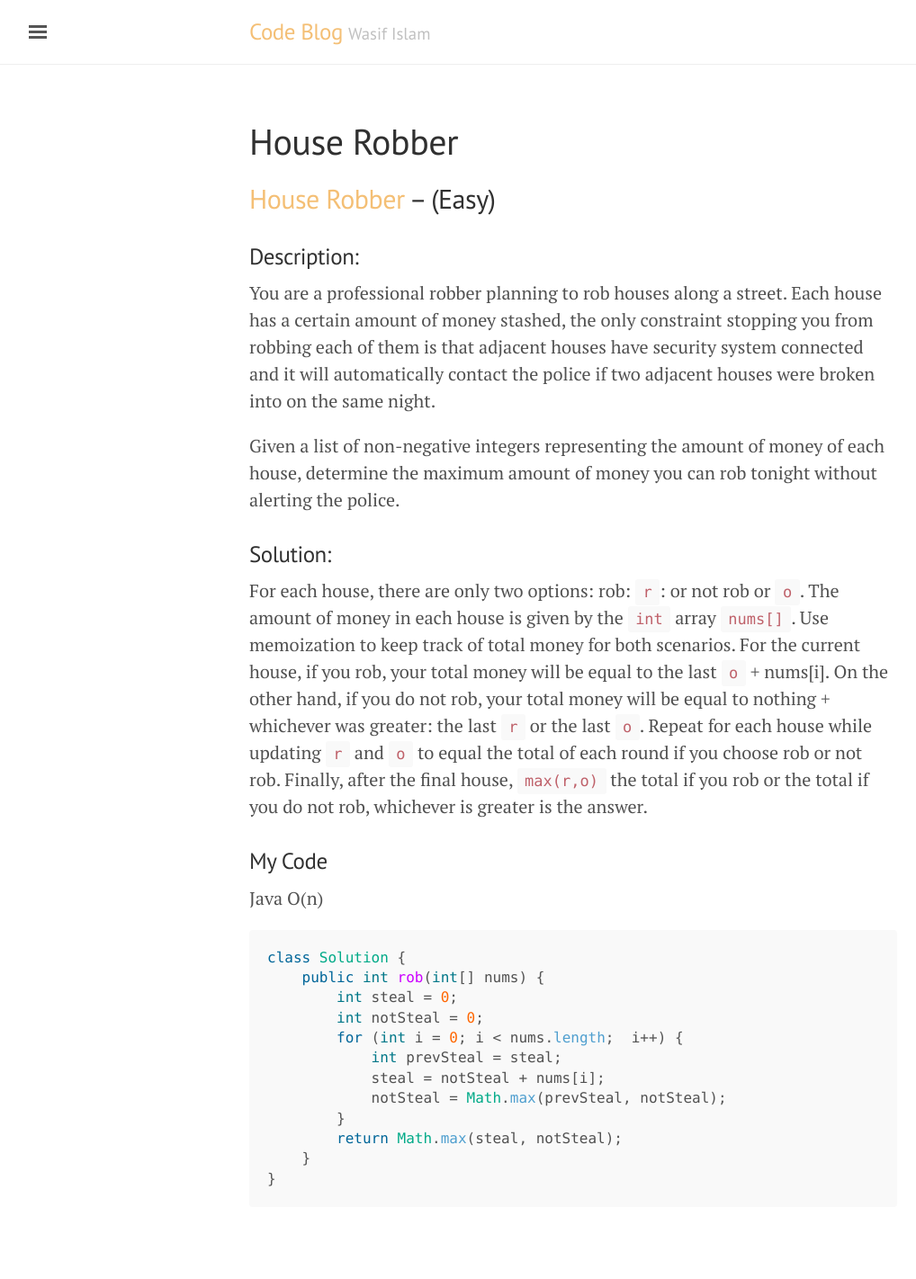
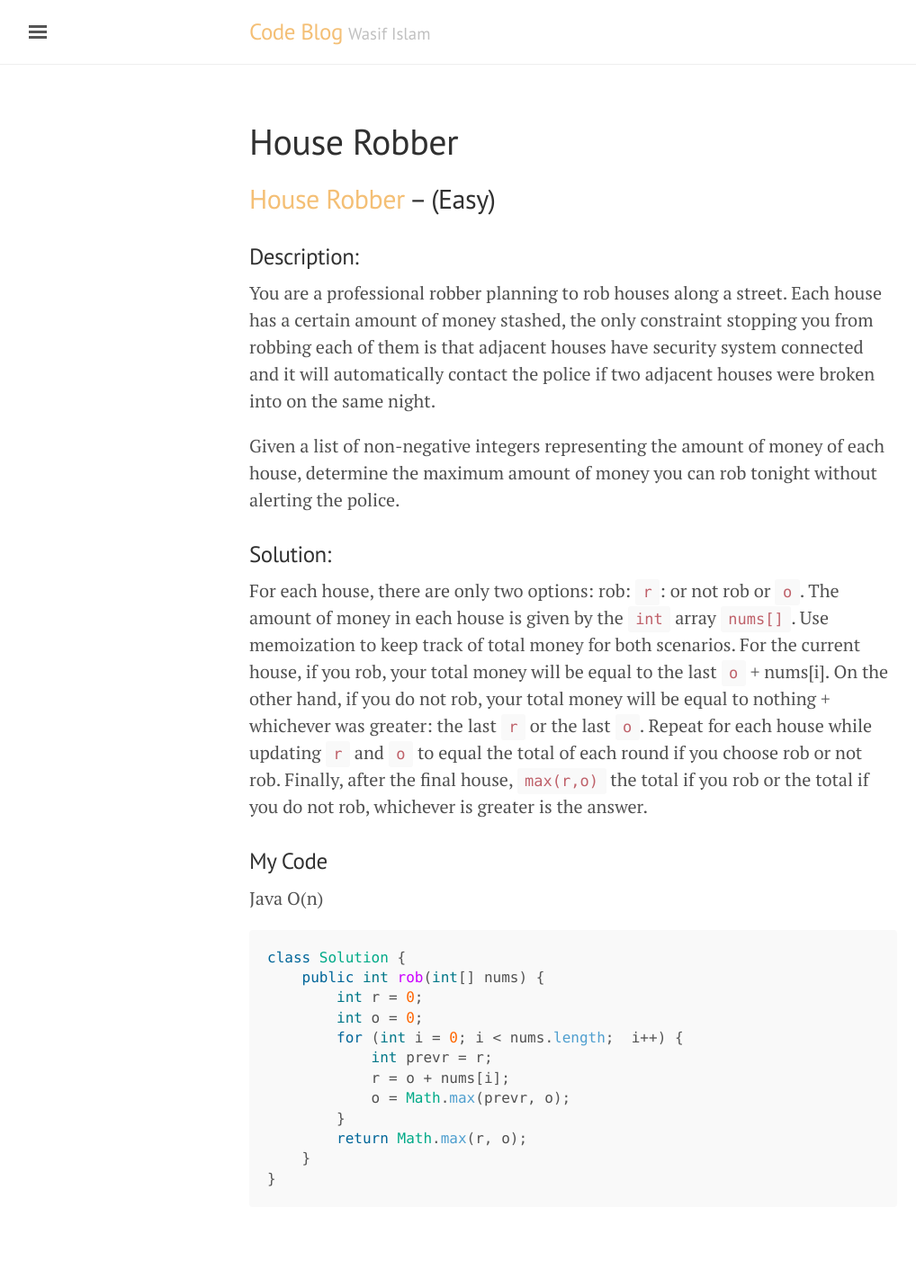
Before and after one commit to washifu/CodeBlog, a Jekyll site: the page built from pages/2017-10-16-House_Robber.md, in a window 1280 px wide. Shown: the whole page at 90% size, without its empty margins (3-1021 px from the left). Built offline with Jekyll 4.4.1, drawn with Linux system fonts in a browser that asks for light colours; comment, search, counter and statistics services are not loaded.

Commit message:
Update 2017-10-16-House_Robber.md

````diff
--- a/pages/2017-10-16-House_Robber.md
+++ b/pages/2017-10-16-House_Robber.md
@@ -29,14 +29,14 @@ Java  O(n)
 ```java
 class Solution {
     public int rob(int[] nums) {
-        int steal = 0;
-        int notSteal = 0;
+        int r = 0;
+        int o = 0;
         for (int i = 0; i < nums.length;  i++) {
-            int prevSteal = steal;
-            steal = notSteal + nums[i];
-            notSteal = Math.max(prevSteal, notSteal);
+            int prevr = r;
+            r = o + nums[i];
+            o = Math.max(prevr, o);
         }
-        return Math.max(steal, notSteal);
+        return Math.max(r, o);
     }
 }
 ```
````
